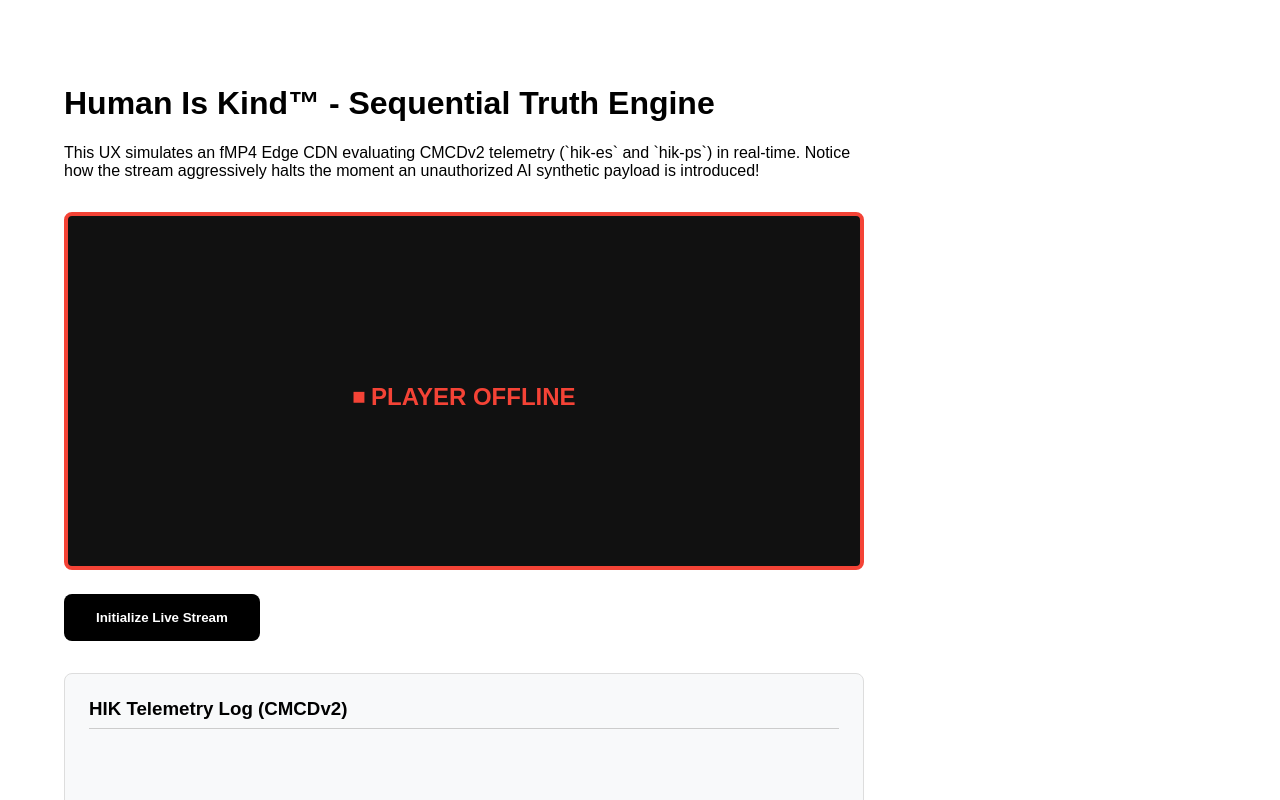
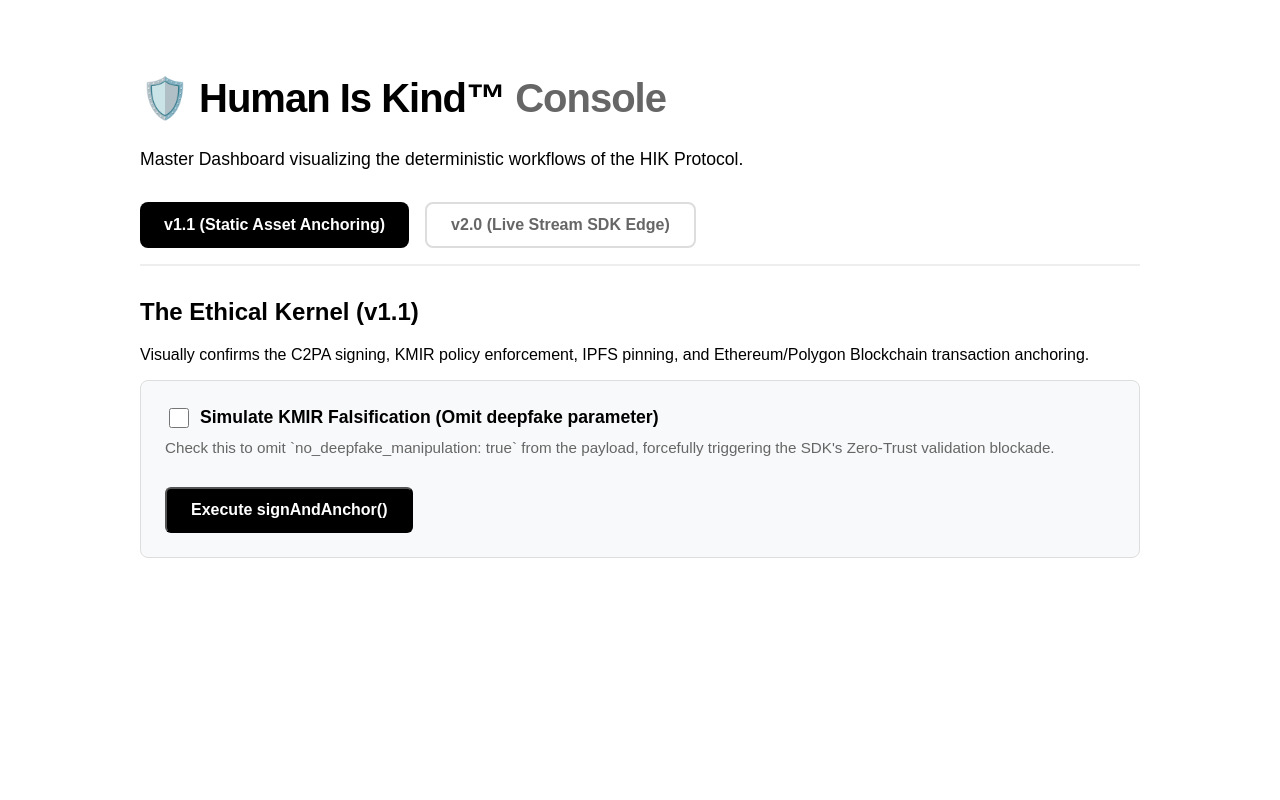
Before and after one commit to mriotorto33/HumanisKind, a Next.js app in the folder examples/nextjs-boilerplate/: page / in a window 1280 px wide. Shown: the top 800 px of the page. Built offline with nearby package versions, Linux system fonts and the light colour scheme.

Commit message:
feat(ux): rebuild master developer console, fix kmir fetch headers, and add pinata IPFS keys

```diff
--- a/examples/nextjs-boilerplate/app/api/anchor/route.ts
+++ b/examples/nextjs-boilerplate/app/api/anchor/route.ts
@@ -3,38 +3,45 @@ import { signAndAnchor, hashAssetFile } from "human-is-kind-sdk";
 import * as path from "path";
 import * as fs from "fs";
 
-export async function POST() {
+export async function POST(request: Request) {
   try {
+    const body = await request.json().catch(() => ({}));
+    const simulateKmirFailure = body.simulateKmirFailure === true;
+
     const assetPath = path.join(process.cwd(), "public", "demo-image.jpg");
+    if (!fs.existsSync(assetPath)) fs.writeFileSync(assetPath, "AI Generated Image Data...");
 
-    // Create the dummy file just in case it doesn't exist for the demo
-    if (!fs.existsSync(assetPath)) {
-      fs.writeFileSync(assetPath, "AI Generated Image Data...");
-    }
-
-    // In strict compliance environments, the frontend/model must supply the actual hash.
     const actualHash = hashAssetFile(assetPath);
 
+    // Read Pinata keys from the environment or fallback to the provided demo keys
+    const pinataApiKey = process.env.PINATA_API_KEY || "af3c785db618cf47c992";
+    const pinataSecretKey = process.env.PINATA_SECRET_KEY || "296ed0fbecbe1e0f2b52dde9c2fd107d12131bfdb821eb93c15739ae3614169f";
+
+    // Automatically fallback to mock IPFS only if keys are completely missing
+    const useMockIPFS = !(pinataApiKey && pinataSecretKey);
+
     const config = {
+      useMockIPFS,
       blockchain: {
         rpcUrl: process.env.RPC_URL || "http://127.0.0.1:8545",
         privateKey: process.env.PRIVATE_KEY || "0xac0974bec39a17e36ba4a6b4d238ff944bacb478cbed5efcae784d7bf4f2ff80",
         contractAddress: process.env.HIK_REGISTRY_ADDRESS || "0x2279B7A0a67DB372996a5FaB50D91eAA73d2eBe6",
       },
-      storage: {}, // Using mock IPFS for demo
-      useMockIPFS: true,
-
+      storage: {
+        pinataApiKey,
+        pinataSecretKey
+      },
       kmirPolicy: {
         ai_agent_id: "humaniskind-nextjs-demo-agent",
         source_corpus_hash: actualHash,
         allowed_transformations: [],
         guardrails: {
-          no_deepfake_manipulation: true,
+          // If simulate failure is true, we dangerously omit the deepfake flag to trigger the crash
+          ...(simulateKmirFailure ? {} : { no_deepfake_manipulation: true }),
           transparent_training_data: true,
           human_in_the_loop: true
         }
       },
-
       agentRules: {
         agent_id: "humaniskind-nextjs-demo-agent",
         vendor: "HumanIsKind",
@@ -50,6 +57,6 @@ export async function POST() {
 
     return NextResponse.json({ success: true, certificate });
   } catch (error: any) {
-    return NextResponse.json({ success: false, error: error.message }, { status: 500 });
+    return NextResponse.json({ success: false, error: error.message }, { status: 400 });
   }
 }
--- a/examples/nextjs-boilerplate/app/page.tsx
+++ b/examples/nextjs-boilerplate/app/page.tsx
@@ -2,61 +2,122 @@
 import React, { useState, useEffect, useRef } from "react";
 
 export default function Home() {
+  const [activeTab, setActiveTab] = useState<"v1" | "v2">("v1");
+
+  // --- V1.1 State ---
+  const [anchorLog, setAnchorLog] = useState<any>(null);
+  const [isAnchoring, setIsAnchoring] = useState(false);
+  const [simulateKmirFailure, setSimulateKmirFailure] = useState(false);
+
+  // --- V2.0 State ---
   const [streamLog, setStreamLog] = useState<string[]>([]);
   const [isPlaying, setIsPlaying] = useState(false);
   const [sequence, setSequence] = useState(0);
   const logEndRef = useRef<HTMLDivElement>(null);
 
-  // Auto-scroll logs
-  useEffect(() => {
-    logEndRef.current?.scrollIntoView({ behavior: "smooth" });
-  }, [streamLog]);
+  useEffect(() => { logEndRef.current?.scrollIntoView({ behavior: "smooth" }); }, [streamLog]);
 
   useEffect(() => {
     let interval: NodeJS.Timeout;
-    if (isPlaying) {
+    if (isPlaying && activeTab === "v2") {
       interval = setInterval(async () => {
         const currentSeq = sequence + 1;
         setSequence(currentSeq);
-
-        // Simulate a malicious deepfake/hallucination injection exactly on chunk 4
         const isDeepfake = currentSeq === 4;
-
         try {
           const res = await fetch(`/api/stream?seq=${currentSeq}&deepfake=${isDeepfake}`);
           if (res.status === 403) {
              setStreamLog(prev => [...prev, `[CDN EDGE] ❌ BLOCKED Seq ${currentSeq} - Stream disconnected. KMIR Policy Failed.`]);
-             setIsPlaying(false); // Instantly violently halt the player
+             setIsPlaying(false);
           } else {
              const data = await res.json();
              setStreamLog(prev => [...prev, `[CDN EDGE] ✅ SERVED Seq ${currentSeq} - Merkle Chain Valid. Ethical Pulse (hik-es) is ${data.hikEs}%`]);
           }
-        } catch (e: any) {
-           setIsPlaying(false);
-        }
+        } catch (e: any) { setIsPlaying(false); }
       }, 1500);
     }
     return () => clearInterval(interval);
-  }, [isPlaying, sequence]);
+  }, [isPlaying, sequence, activeTab]);
+
+  const runAnchorTest = async () => {
+    setIsAnchoring(true);
+    setAnchorLog(null);
+    try {
+      const res = await fetch("/api/anchor", {
+        method: "POST",
+        headers: { "Content-Type": "application/json" },
+        body: JSON.stringify({ simulateKmirFailure })
+      });
+      const data = await res.json();
+      setAnchorLog(data);
+    } catch(e) {
+      setAnchorLog({ success: false, error: String(e) });
+    }
+    setIsAnchoring(false);
+  };
 
   return (
-    <main style={{ padding: "4rem", fontFamily: "sans-serif", maxWidth: "800px" }}>
-      <h1>Human Is Kind™ - Sequential Truth Engine</h1>
+    <main style={{ padding: "3rem", fontFamily: "sans-serif", maxWidth: "1000px", margin: "0 auto" }}>
+      <h1 style={{ letterSpacing: "-1px", fontSize: "2.5rem" }}>🛡️ Human Is Kind™ <span style={{color: "#666"}}>Console</span></h1>
+      <p style={{ fontSize: "1.1rem", marginBottom: "2rem" }}>Master Dashboard visualizing the deterministic workflows of the HIK Protocol.</p>
+
+      <div style={{ display: "flex", gap: "1rem", marginBottom: "2rem", borderBottom: "2px solid #eee", paddingBottom: "1rem" }}>
+        <button onClick={() => setActiveTab("v1")} style={tabStyle(activeTab === "v1")}>
+          v1.1 (Static Asset Anchoring)
+        </button>
+        <button onClick={() => setActiveTab("v2")} style={tabStyle(activeTab === "v2")}>
+          v2.0 (Live Stream SDK Edge)
+        </button>
+      </div>
+
+      {activeTab === "v1" && (
+        <section>
+          <h2>The Ethical Kernel (v1.1)</h2>
+          <p>Visually confirms the C2PA signing, KMIR policy enforcement, IPFS pinning, and Ethereum/Polygon Blockchain transaction anchoring.</p>
+
+          <div style={{ background: "#f8f9fa", padding: "1.5rem", borderRadius: "8px", border: "1px solid #ddd", marginBottom: "2rem" }}>
+            <label style={{ display: "flex", alignItems: "center", gap: "0.5rem", cursor: "pointer", fontWeight: "bold", fontSize: "1.1rem" }}>
+              <input type="checkbox" checked={simulateKmirFailure} onChange={e => setSimulateKmirFailure(e.target.checked)} style={{ width: "20px", height: "20px" }} />
+              Simulate KMIR Falsification (Omit deepfake parameter)
+            </label>
+            <p style={{ fontSize: "0.95rem", color: "#666", marginTop: "0.5rem" }}>Check this to omit `no_deepfake_manipulation: true` from the payload, forcefully triggering the SDK's Zero-Trust validation blockade.</p>
+
+            <button onClick={runAnchorTest} disabled={isAnchoring} style={{ marginTop: "1rem", padding: "0.75rem 1.5rem", background: "#000", color: "#fff", cursor: "pointer", borderRadius: "6px", fontWeight: "bold", fontSize: "1rem" }}>
+              {isAnchoring ? "Anchoring payload to Blockchain..." : "Execute signAndAnchor()"}
+            </button>
+          </div>
+
+          {anchorLog && anchorLog.success && (
+            <div style={{ padding: "1.5rem", border: "3px solid #4CAF50", borderRadius: "8px", background: "#f1f8e9" }}>
+              <h3 style={{ color: "#2E7D32", marginTop: 0, fontSize: "1.5rem" }}>✅ The Sacred Trace Authorized & Anchored!</h3>
+              <p>The C2PA manifest was successfully signed, wrapped into IPFS, and permanently anchored on-chain.</p>
+              <ul style={{ wordBreak: "break-all", lineHeight: "1.6", fontSize: "1.1rem", background: "#e8f5e9", padding: "1rem 2rem", borderRadius: "8px" }}>
+                <li><strong>Merkle Hash:</strong> <code>{anchorLog.certificate.manifestHash}</code></li>
+                <li><strong>Local Asset:</strong> <code>{anchorLog.certificate.localPath}</code></li>
+                <li><strong>IPFS Pin:</strong> <a href={anchorLog.certificate.ipfsUrl} target="_blank" rel="noreferrer">{anchorLog.certificate.ipfsUrl}</a></li>
+                <li style={{ marginTop: "0.5rem" }}><strong>Smart Contract TX Hash:</strong> <br/><code style={{ background: "#4CAF50", color: "#fff", padding: "0.2rem 0.5rem", borderRadius: "4px" }}>{anchorLog.certificate.txHash}</code></li>
+              </ul>
+            </div>
+          )}
+
+          {anchorLog && !anchorLog.success && (
+            <div style={{ padding: "1.5rem", border: "3px solid #F44336", borderRadius: "8px", background: "#ffebee" }}>
+              <h3 style={{ color: "#C62828", marginTop: 0, fontSize: "1.5rem" }}>❌ KMIR Policy Engine Crash</h3>
+              <p style={{ color: "#C62828", fontWeight: "bold" }}>The SDK instantly aborted the transaction. Bad data was prevented from reaching the blockchain.</p>
+              <div style={{ background: "#ffcdd2", padding: "1rem", borderRadius: "8px", overflowX: "auto" }}>
+                <pre style={{ margin: 0, color: "#C62828" }}>{anchorLog.error}</pre>
+              </div>
+            </div>
+          )}
+        </section>
+      )}
+
+      {activeTab === "v2" && (
+        <section>
+          <h2>The Sequential Truth Engine (v2.0)</h2>
           <p>This UX simulates an fMP4 Edge CDN evaluating CMCDv2 telemetry (`hik-es` and `hik-ps`) in real-time. Notice how the stream aggressively halts the moment an unauthorized AI synthetic payload is introduced!</p>
 
-      {/* Simulated Video Player */}
-      <div style={{
-          marginTop: "2rem",
-          height: "350px",
-          background: isPlaying ? "#000" : "#111",
-          borderRadius: "8px",
-          display: "flex",
-          flexDirection: "column",
-          alignItems: "center",
-          justifyContent: "center",
-          border: isPlaying ? "4px solid #4CAF50" : "4px solid #F44336",
-          transition: "all 0.3s ease"
-        }}>
+          <div style={{ marginTop: "1.5rem", height: "350px", background: isPlaying ? "#000" : "#111", borderRadius: "8px", display: "flex", flexDirection: "column", alignItems: "center", justifyContent: "center", border: isPlaying ? "4px solid #4CAF50" : "4px solid #F44336", transition: "all 0.3s ease" }}>
             {isPlaying ? (
                <h2 style={{ color: "#4CAF50", letterSpacing: "2px" }}>▶ LIVE BROADCAST IS SECURE...</h2>
             ) : (
@@ -69,31 +130,36 @@ export default function Home() {
             )}
           </div>
 
-      {/* Controls */}
           <div style={{ marginTop: "1.5rem", display: "flex", gap: "1rem" }}>
-        <button
-          onClick={() => { setStreamLog([]); setSequence(0); setIsPlaying(true); }}
-          style={{ padding: "1rem 2rem", background: "#000", color: "#fff", border: "none", borderRadius: "8px", cursor: "pointer", fontWeight: "bold" }}
-        >
+            <button onClick={() => { setStreamLog([]); setSequence(0); setIsPlaying(true); }} style={{ padding: "1rem 2rem", background: "#000", color: "#fff", border: "none", borderRadius: "8px", cursor: "pointer", fontWeight: "bold" }}>
               Initialize Live Stream
             </button>
           </div>
 
-      {/* Telemetry Output Logs */}
           <div style={{ marginTop: "2rem", padding: "1.5rem", background: "#f8f9fa", borderRadius: "8px", border: "1px solid #ddd", height: "250px", overflowY: "auto" }}>
             <h3 style={{ marginTop: 0, borderBottom: "1px solid #ccc", paddingBottom: "0.5rem" }}>HIK Telemetry Log (CMCDv2)</h3>
             {streamLog.map((log, i) => (
-          <div key={i} style={{
-              color: log.includes("BLOCKED") ? "#D32F2F" : "#388E3C",
-              fontFamily: "monospace",
-              marginBottom: "0.5rem",
-              fontWeight: log.includes("BLOCKED") ? "bold" : "normal"
-            }}>
+              <div key={i} style={{ color: log.includes("BLOCKED") ? "#D32F2F" : "#388E3C", fontFamily: "monospace", marginBottom: "0.5rem", fontWeight: log.includes("BLOCKED") ? "bold" : "normal" }}>
                 {log}
               </div>
             ))}
             <div ref={logEndRef} />
           </div>
+        </section>
+      )}
     </main>
   );
 }
+
+function tabStyle(active: boolean): React.CSSProperties {
+  return {
+    padding: "0.75rem 1.5rem",
+    background: active ? "#000" : "transparent",
+    color: active ? "#fff" : "#666",
+    border: active ? "none" : "2px solid #ddd",
+    borderRadius: "8px",
+    cursor: "pointer",
+    fontWeight: "bold",
+    fontSize: "1rem"
+  };
+}
```
Lines whose indentation alone changed are shown as unchanged.
